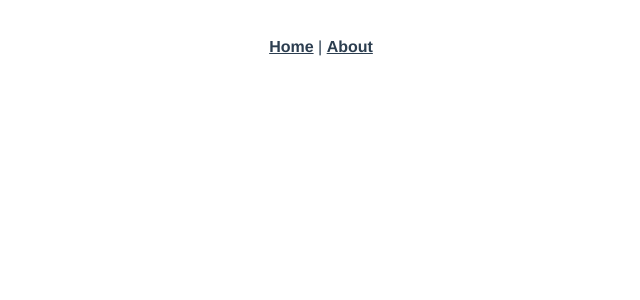
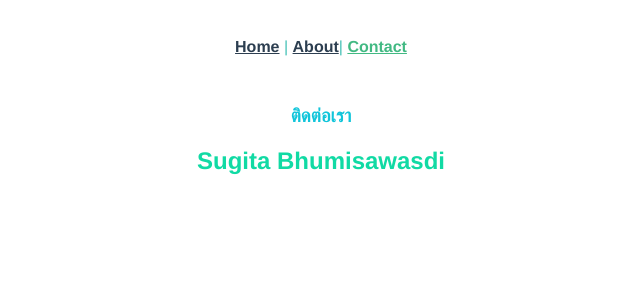
Before and after one commit to simmonbhu-u/Project-veutest2, a Vue app: page /contact in a window 1280 px wide. Before the commit this address had no page. Shown: the top 300 px of the page, without its empty margins (319-959 px from the left). Built offline with nearby package versions, Linux system fonts and the light colour scheme.

Commit message:
Initial commit

```diff
--- a/src/App.vue
+++ b/src/App.vue
@@ -1,9 +1,13 @@
 <template>
   <nav>
     <router-link to="/">Home</router-link> |
-    <router-link to="/about">About</router-link>
+    <router-link to="/about">About</router-link>|
+    <router-link to="/contact">Contact</router-link>
+
   </nav>
+
   <router-view/>
+
 </template>
 
 <style>
@@ -12,7 +16,7 @@
   -webkit-font-smoothing: antialiased;
   -moz-osx-font-smoothing: grayscale;
   text-align: center;
-  color: #2c3e50;
+  color: #45c1b6;
 }
 
 nav {
--- a/src/router/index.js
+++ b/src/router/index.js
@@ -10,11 +10,18 @@ const routes = [
   {
     path: '/about',
     name: 'about',
-    // route level code-splitting
-    // this generates a separate chunk (about.[hash].js) for this route
-    // which is lazy-loaded when the route is visited.
-    component: () => import(/* webpackChunkName: "about" */ '../views/AboutView.vue')
+
+    component: () => import('../views/AboutView.vue')
+  },
+  {
+    path: '/contact',
+    name: 'contact',
+
+    component: () => import('../views/contact.vue')
   }
+
+
+
 ]
 
 const router = createRouter({
--- a/src/views/AboutView.vue
+++ b/src/views/AboutView.vue
@@ -1,5 +1,6 @@
 <template>
   <div class="about">
     <h1>This is an about page</h1>
+    <h3>ทดสอบ</h3>
   </div>
 </template>
--- /dev/null
+++ b/src/views/contact.vue
@@ -0,0 +1,19 @@
+<template >
+    <div>
+        <h3>ติดต่อเรา</h3>
+        <h2>Sugita Bhumisawasdi</h2>
+
+
+
+    </div>
+</template>
+<style scoped>
+h3
+{
+    color: rgb(17, 197, 218);
+}
+h2
+{
+    color: rgb(17, 218, 164);
+}
+</style>
```
Also changed, not shown: jsconfig.json (+10 -13 lines).
